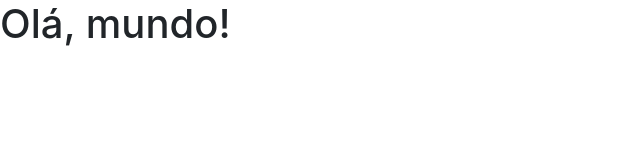
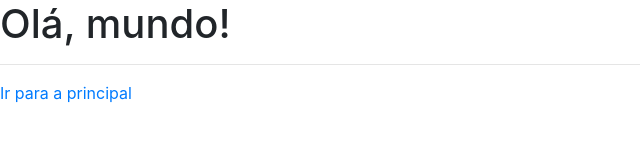
Before and after one commit to DaviLimaPereira/DaviLimaPereira.github.io, a plain HTML site: page index.html in a window 1280 px wide. Shown: the whole page, without its empty margins (0-640 px from the left). Drawn offline with nearby package versions, Linux system fonts and the light colour scheme.

Commit message:
Update index.html

```diff
--- a/index.html
+++ b/index.html
@@ -12,6 +12,8 @@
   </head>
   <body>
     <h1>Olá, mundo!</h1>
+    <hr>
+    <a href="./templates/home.html">Ir para a principal</a>
 
     <!-- JavaScript (Opcional) -->
     <!-- jQuery primeiro, depois Popper.js, depois Bootstrap JS -->
```
